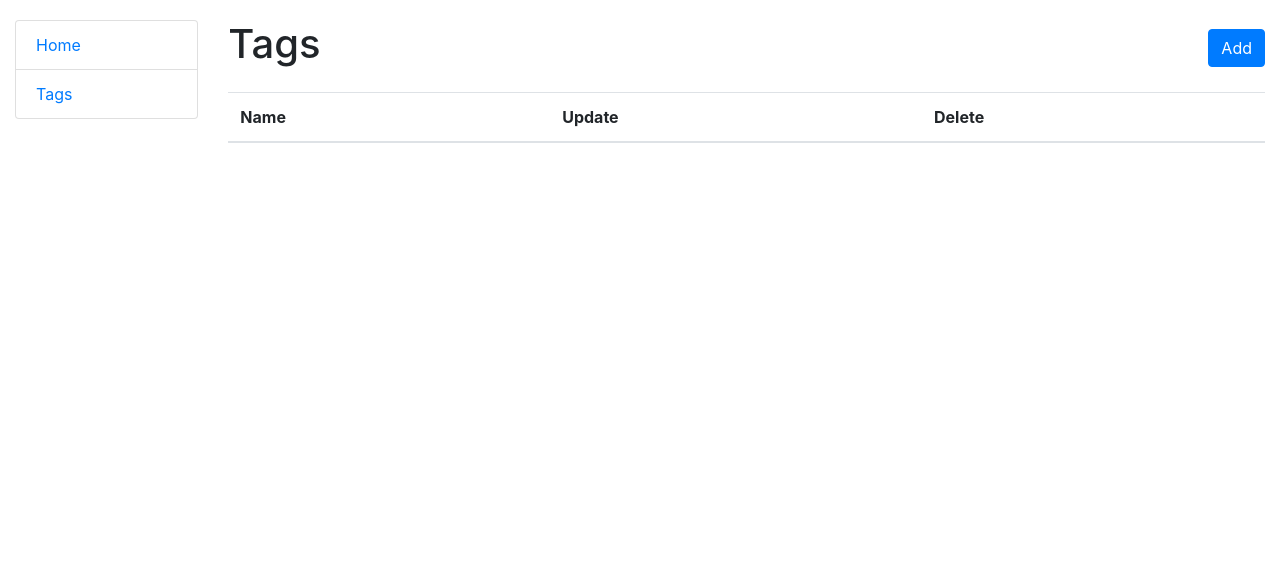
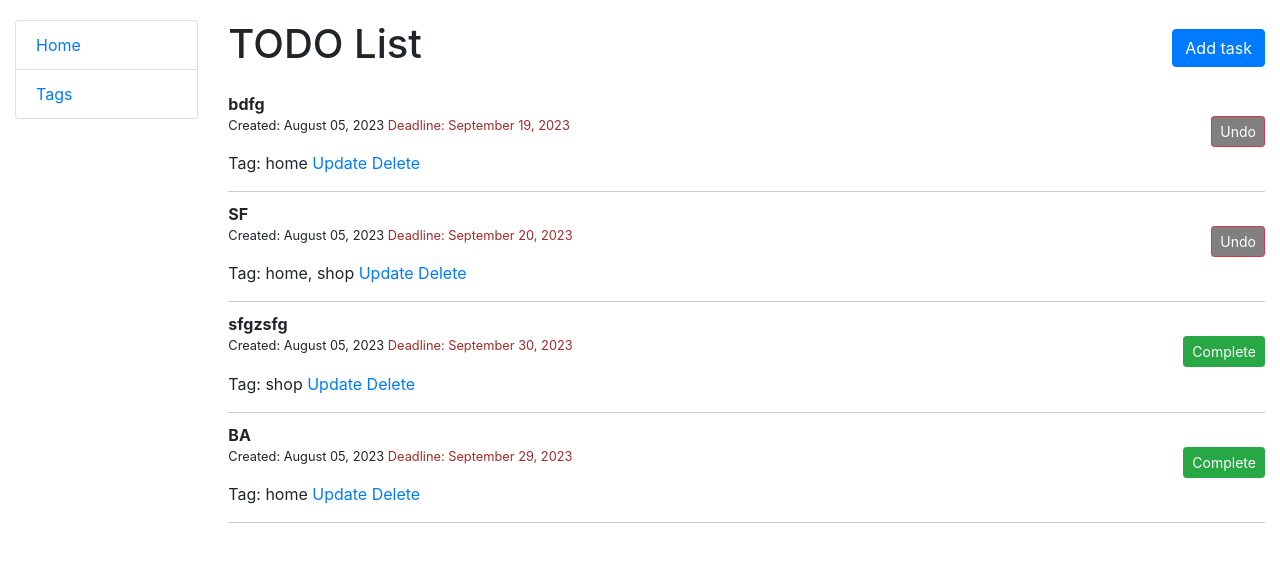
Before and after one commit to oleg-potichnyi/todo-list-, a Django app: page /task-list/ in a window 1280 px wide. Shown: the top 562 px of the page. Run offline with Django 4.2, Linux system fonts and the light colour scheme; data comes from the database, SQL or seed files in the repository; both versions use the stored data as it was after the commit; lists and menus that the app fills with data are empty.

Commit message:
Made adjustments to views.py, urls.py and .html files

```diff
--- a/catalog/urls.py
+++ b/catalog/urls.py
@@ -14,22 +14,22 @@
 )
 
 urlpatterns = [
-    path("", views.home_page, name="home"),
+    path("", views.home_page, name="task-list"),
     path("tag-list/", TagListView.as_view(), name="tag-list"),
     path("task-list/", TaskListView.as_view(), name="task-list"),
     path("tag/create/", TagCreateView.as_view(), name="tag-create"),
     path("task/create/", TaskCreateView.as_view(), name="task-create"),
-    path("task/<int:pk>/update/", TaskUpdateView.as_view, name="task-update"),
-    path("task/<int:pk>/delete/", TaskDeleteView.as_view, name="task-delete"),
+    path("task/<int:pk>/update/", TaskUpdateView.as_view(), name="task-update"),
+    path("task/<int:pk>/delete/", TaskDeleteView.as_view(), name="task-delete"),
     path("tag/<int:pk>/update/", TagUpdateView.as_view(), name="tag-update"),
     path("tag/<int:pk>/delete/", TagDeleteView.as_view(), name="tag-delete"),
     path(
         "task/<int:pk>/complete-undo/",
-        CompleteUndoTaskView.as_view,
+        CompleteUndoTaskView.as_view(),
         name="complete_undo_task",
     ),
-    path("add/", views.add_task, name="add_task"),
-    path("add/", views.add_task, name="add_tag"),
+    path("task/add/", views.add_task, name="add_task"),
+    path("tag/add/", views.add_tag, name="add_tag"),
 ]
 
 app_name = "catalog"
--- a/catalog/views.py
+++ b/catalog/views.py
@@ -1,6 +1,5 @@
 from typing import Any
 
-from django.contrib.auth.decorators import login_required
 from django.shortcuts import render, get_object_or_404, redirect
 from django.urls import reverse, reverse_lazy
 from django.views import generic
@@ -9,10 +8,9 @@
 from catalog.models import Task, Tag
 
 
-# @login_required()
 def home_page(request) -> None:
     tasks = Task.objects.all()
-    return render(request, "catalog/home.html", {"tasks": tasks, "current-path": request.path})
+    return render(request, "catalog/task_list.html", {"tasks": tasks, "current-path": request.path})
 
 
 class TagListView(generic.View):
@@ -45,9 +43,9 @@
     model = Task
 
     @staticmethod
-    def get(request: Any) -> None:
-        task = Task.objects.all()
-        return render(request, "catalog/task_list.html", {"task": task})
+    def get(request, *args, **kwargs) -> None:
+        tasks = Task.objects.order_by('-is_done', '-create_at')
+        return render(request, "catalog/task_list.html", {"tasks": tasks})
 
 
 class TaskCreateView(generic.CreateView):
@@ -59,7 +57,7 @@
 class TaskUpdateView(generic.UpdateView):
     model = Task
     fields = "__all__"
-    success_url = "catalog:task-list"
+    success_url = reverse_lazy("catalog:task-list")
 
 
 class TaskDeleteView(generic.DeleteView):
@@ -73,7 +71,7 @@
         task = get_object_or_404(Task, pk=pk)
         task.is_done = not task.is_done
         task.save()
-        return redirect(reverse("home"))
+        return redirect(reverse("catalog:task-list"))
 
 
 def add_task(request) -> None:
@@ -81,7 +79,18 @@
         form = TaskForm(request.POST)
         if form.is_valid():
             form.save()
-            return redirect("home")
+            return redirect("catalog:task-list")
     else:
         form = TaskForm
     return render(request, "catalog/add_task.html", {"form": form})
+
+
+def add_tag(request) -> None:
+    if request.method == "POST":
+        form = TagForm(request.POST)
+        if form.is_valid():
+            form.save()
+            return redirect("catalog:tag-list")
+    else:
+        form = TagForm
+    return render(request, "catalog/add_tag.html", {"form": form})
--- a/templates/catalog/add_tag.html
+++ b/templates/catalog/add_tag.html
@@ -1,13 +1,13 @@
 {% extends "base.html" %}
 
 {% block content %}
-  <h1>Add</h1>
+  <h1>Add new tag</h1>
   <form method="post">
     {% csrf_token %}
     {{ form.as_p }}
     <div class="d-flex justify-content-end">
       <button type="submit" class="btn btn-primary">Add Tag</button>
-      <a href="{% url 'catalog:home' %}" class="btn btn-secondary ml-2">Cancel</a>
+      <a href="{% url 'catalog:tag-list' %}" class="btn btn-secondary ml-2">Cancel</a>
     </div>
   </form>
 {% endblock %}
--- a/templates/catalog/add_task.html
+++ b/templates/catalog/add_task.html
@@ -7,7 +7,7 @@
     {{ form.as_p }}
     <div class="d-flex justify-content-end">
       <button type="submit" class="btn btn-primary">Add Task</button>
-      <a href="{% url 'catalog:home' %}" class="btn btn-secondary ml-2">Cancel</a>
+      <a href="{% url 'catalog:task-list' %}" class="btn btn-secondary ml-2">Cancel</a>
     </div>
   </form>
 {% endblock %}
--- a/templates/catalog/tag_list.html
+++ b/templates/catalog/tag_list.html
@@ -21,8 +21,8 @@
     {% for tag in tags %}
     <tr>
       <td>{{ tag.name }}</td>
-      <td><a href="{% url 'catalog:tag-update' tag.pk %}">Update</a></td>
-      <td><a href="{% url 'catalog:tag-delete' tag.pk %}">Delete</a></td>
+      <td><a href="{% url 'catalog:tag-update' tag.pk %}" class="btn btn-primary" style="background-color: gray;">Update</a></td>
+      <td><a href="{% url 'catalog:tag-delete' tag.pk %}" class="btn btn-primary" style="background-color: gray;">Delete</a></td>
     </tr>
     {% endfor %}
   </tbody>
--- a/templates/catalog/task_confirm_delete.html
+++ b/templates/catalog/task_confirm_delete.html
@@ -7,5 +7,5 @@
     {% csrf_token %}
     <button type="submit">Delete</button>
   </form>
-  <a href="{% url "home" %}">Cancel</a>
+  <a href="{% url 'catalog:task-list' %}">Cancel</a>
 {% endblock %}
--- a/templates/catalog/task_form.html
+++ b/templates/catalog/task_form.html
@@ -5,7 +5,7 @@
   <h1>Create/Update Task</h1>
   <form method="post">
     {% csrf_token %}
-    {{ form|crispy }}
+    {{ form.as_p }}
     <button type="submit" class="btn btn-primary">Save</button>
   </form>
 {% endblock %}
--- a/templates/catalog/task_list.html
+++ b/templates/catalog/task_list.html
@@ -1,35 +1,40 @@
 {% extends "base.html" %}
 
 {% block heading %}
-Tags
+TODO List
 {% endblock %}
 
 {% block add_task_button %}
-<a href="{% url 'catalog:add_task' %}" class="btn btn-primary">Add</a>
+<div class="d-flex justify-content-end">
+  <a href="{% url 'catalog:add_task' %}" class="btn btn-primary">Add task</a>
+</div>
 {% endblock %}
 
 {% block content %}
-<table class="table table-striped">
-  <thead>
-    <tr>
-      <th>Name</th>
-      <th>Update</th>
-      <th>Delete</th>
-    </tr>
-  </thead>
-  <tbody>
-    {% for task in tasks %}
-      <li>
-        {{ task.content }}
+<div class="task-list">
+  {% for task in tasks %}
+  <div class="task-block">
+    <div class="task-content">
+      <strong>{{ task.content }}</strong>
+      <div>
         {% if not task.is_done %}
-          <a href="{% url 'catalog:complete_undo_task' task.pk %}" class="btn btn-success">Complete</a>
+        <a href="{% url 'catalog:complete_undo_task' task.pk %}" class="btn btn-success btn-sm float-right">Complete</a>
         {% else %}
-          <a href="{% url 'catalog:complete_undo_task' task.pk %}" class="btn btn-warning">Undo</a>
+        <a href="{% url 'catalog:complete_undo_task' task.pk %}" class="btn btn-danger btn-sm float-right undo-button" style="background-color: gray;">Undo</a>
         {% endif %}
-        <a href="{% url 'catalog:update_task' task.pk %}" class="btn btn-primary">Update</a>
-        <a href="{% url 'catalog:delete_task' task.pk %}" class="btn btn-danger">Delete</a>
-      </li>
-    {% endfor %}
-  </tbody>
-</table>
+      </div>
+    </div>
+    <div class="task-details">
+      <p style="font-size: 0.8em;"> Created: {{ task.create_at|date:"F d, Y" }}{% if task.deadline %} <span style="color: brown;"> Deadline: {{ task.deadline|date:"F d, Y" }}{% endif %}</span></p>
+      <p>Tag: {% for tag in task.tags.all %}
+          {{ tag.name }}{% if not forloop.last %}, {% endif %}
+        {% endfor %}
+        <a href="{% url 'catalog:task-update' task.pk %}">Update</a>
+        <a href="{% url 'catalog:task-delete' task.pk %}">Delete</a>
+      </p>
+    </div>
+  </div>
+  <hr style="border-top: 1px solid #ccc; margin: 10px 0;">
+  {% endfor %}
+</div>
 {% endblock %}
--- a/templates/includes/sidebar.html
+++ b/templates/includes/sidebar.html
@@ -1,6 +1,6 @@
 <ul class="sidebar-nav list-group">
   <li class="list-group-item {% if current_path == '/home/' %}active{% endif %}">
-    <a href="{% url 'catalog:home' %}">Home</a>
+    <a href="{% url 'catalog:task-list' %}">Home</a>
   </li>
   <li class="list-group-item {% if current_path == '/tag-list/' %}active{% endif %}">
     <a href="{% url 'catalog:tag-list' %}">Tags</a>
```
Also changed, not shown: templates/catalog/home.html (deleted, +0 -12 lines), db.sqlite3.
